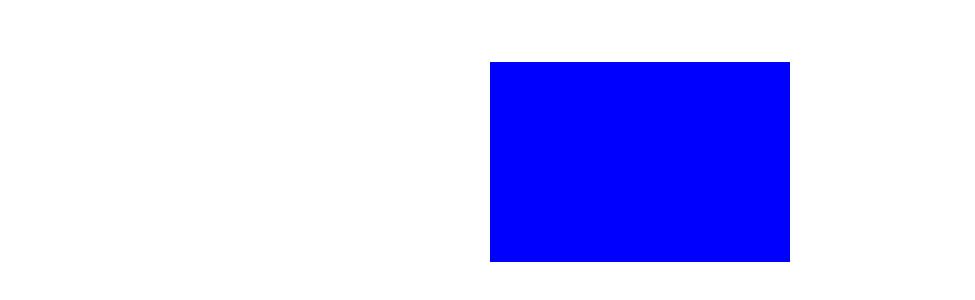
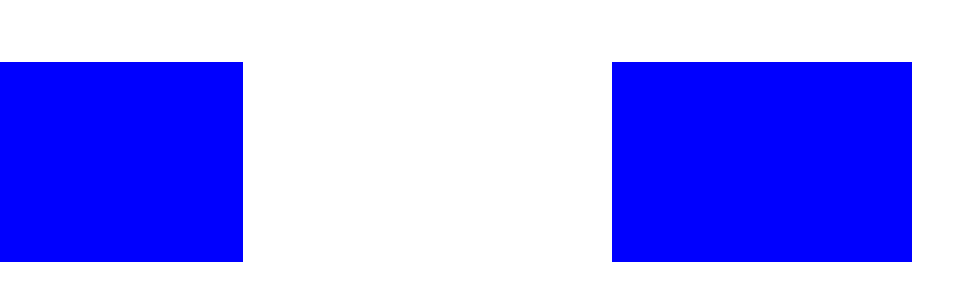
Before and after one commit to naka520/hazimete_mosafrontend, a React (Create React App) app: page /Administrator/Login in a window 1280 px wide. Shown: the part 238-538 px from the top of the page, without its empty margins (0-975 px from the left). Built offline with nearby package versions, Linux system fonts and the light colour scheme.

Commit message:
"ログイン画面の配置"

```diff
--- a/src/Administrator/Login.tsx
+++ b/src/Administrator/Login.tsx
@@ -21,6 +21,23 @@ const App: React.FC = () => {
           backgroundColor: "blue", // 適宜背景色を変更
         }}
       />
+      <Box
+        sx={{
+          display: "flex",
+          justifyContent: "center",
+          alignItems: "center",
+          height: "100vh", // 画面の縦幅いっぱいに表示する場合
+          width: "100vw", // 画面の横幅いっぱいに表示する場合
+        }}
+      >
+        <Box
+          sx={{
+            width: "300px", // 適宜サイズを調整
+            height: "200px", // 適宜サイズを調整
+            backgroundColor: "blue", // 適宜背景色を変更
+          }}
+        />
+      </Box>
     </Box>
   );
 };
```
